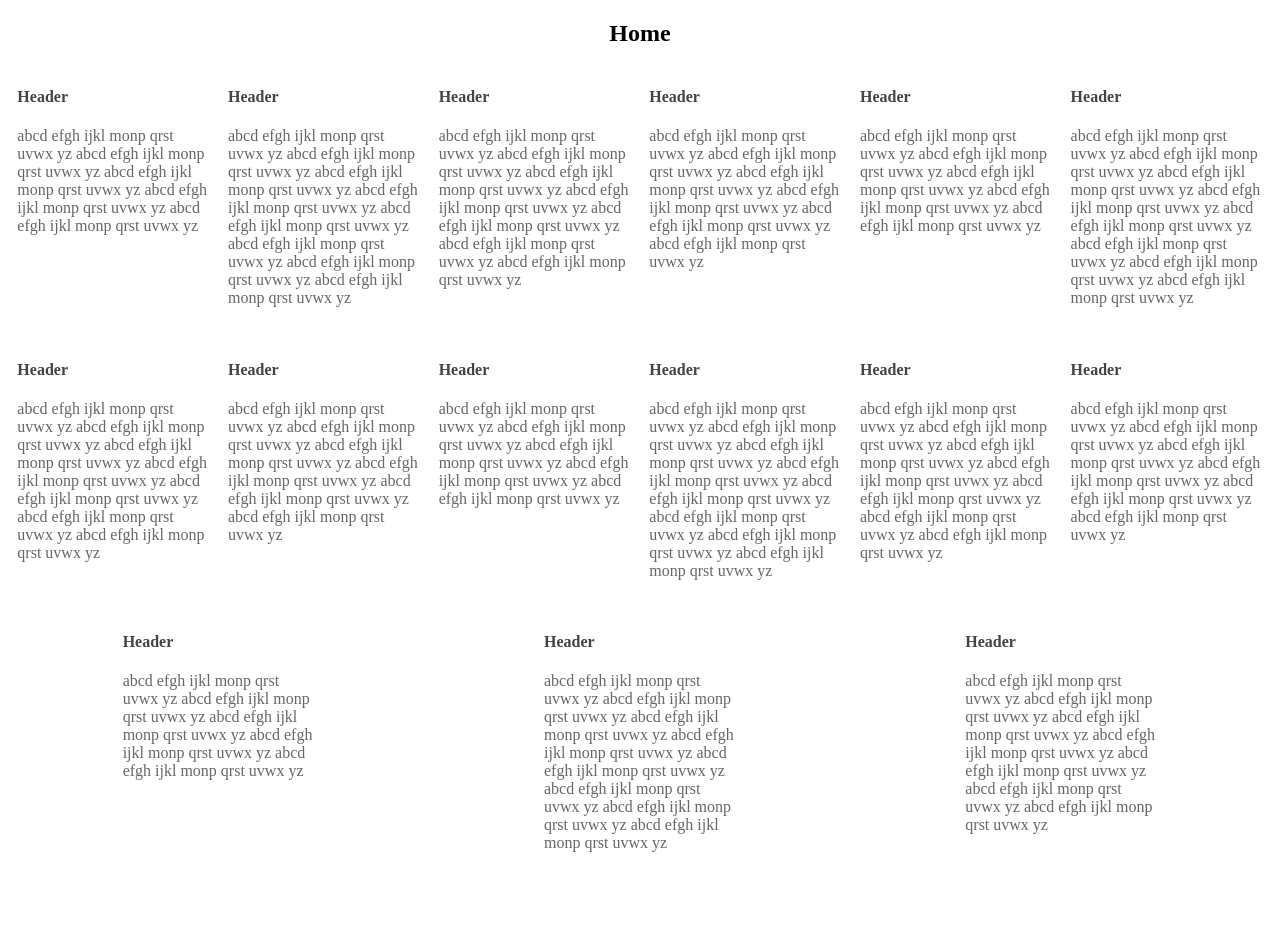
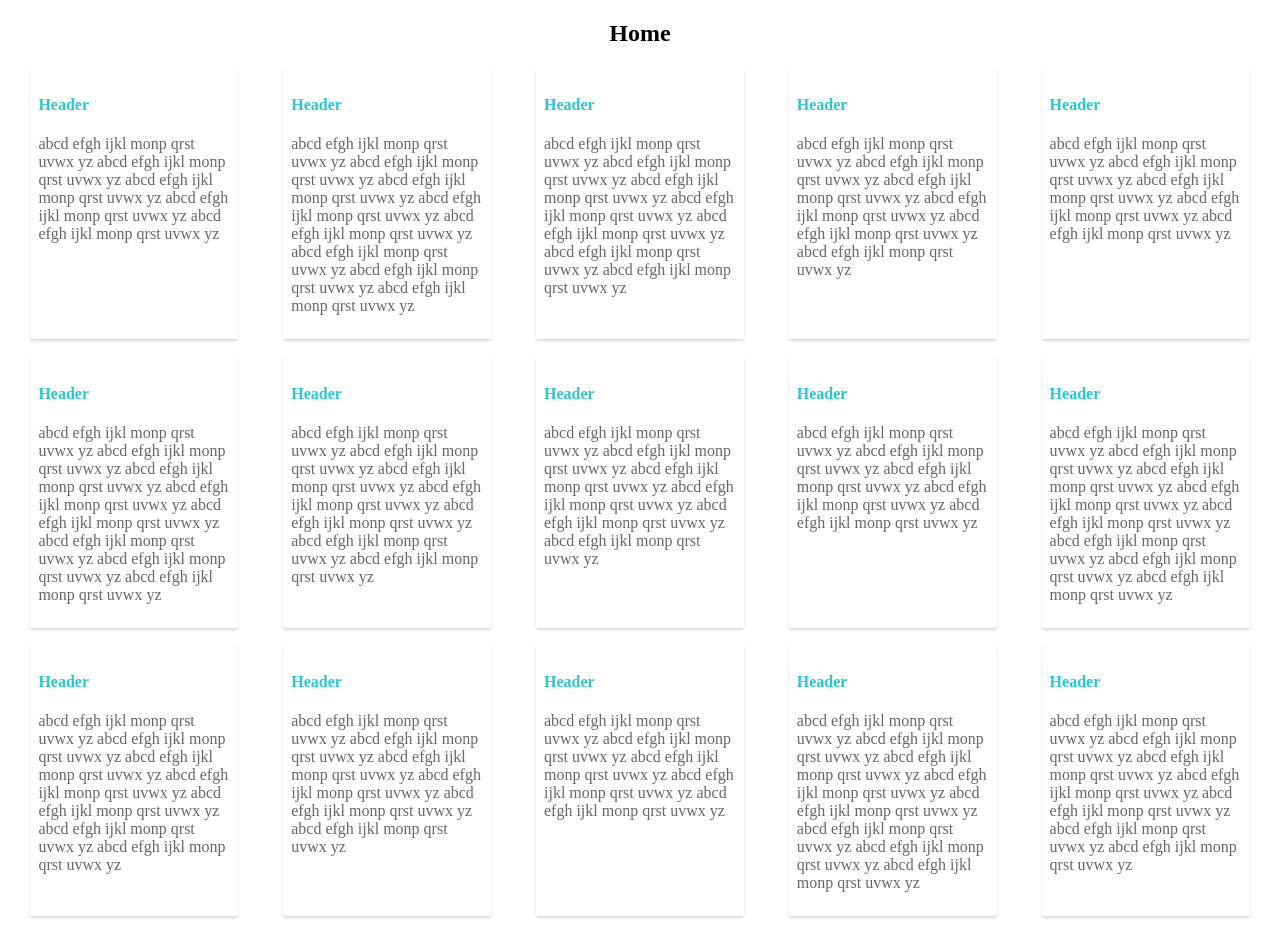
Before and after one commit to mrpachara/responsive, a plain HTML site: page content/home.html in a window 1280 px wide. Before the commit the page ends 892 px from the top, so only its background shows below. Drawn offline with Linux system fonts and the light colour scheme.

Commit message:
update home card

```diff
--- a/content/home.html
+++ b/content/home.html
@@ -23,10 +23,15 @@
 #page-home article {
 	width: 12em;
 	margin: 0px 0.5em 1em 0.5em;
+	padding: 0.5em;
+
+	border-radius: 2px;
+
+	box-shadow: 0 2px 3px rgba(0,0,0,.15);
 }
 
 #page-home article>h4 {
-	color: #444;
+	color: #26C6DA;;
 }
 
 #page-home article>p {
--- a/css/layout.css
+++ b/css/layout.css
@@ -126,6 +126,8 @@ Component
 	color: inherit;
 	font-size: inherit;
 	font-weight: bold;
+
+	height: 100%;
 }
 
 #cp-command .cmd-toggle {
--- a/css/theme.css
+++ b/css/theme.css
@@ -67,6 +67,8 @@ Component
 	background-color: transparent;
 	border: 0px solid transparent;
 	outline: none;
+
+	cursor: pointer;
 }
 
 #cp-command .cmd-lang>* {
```
